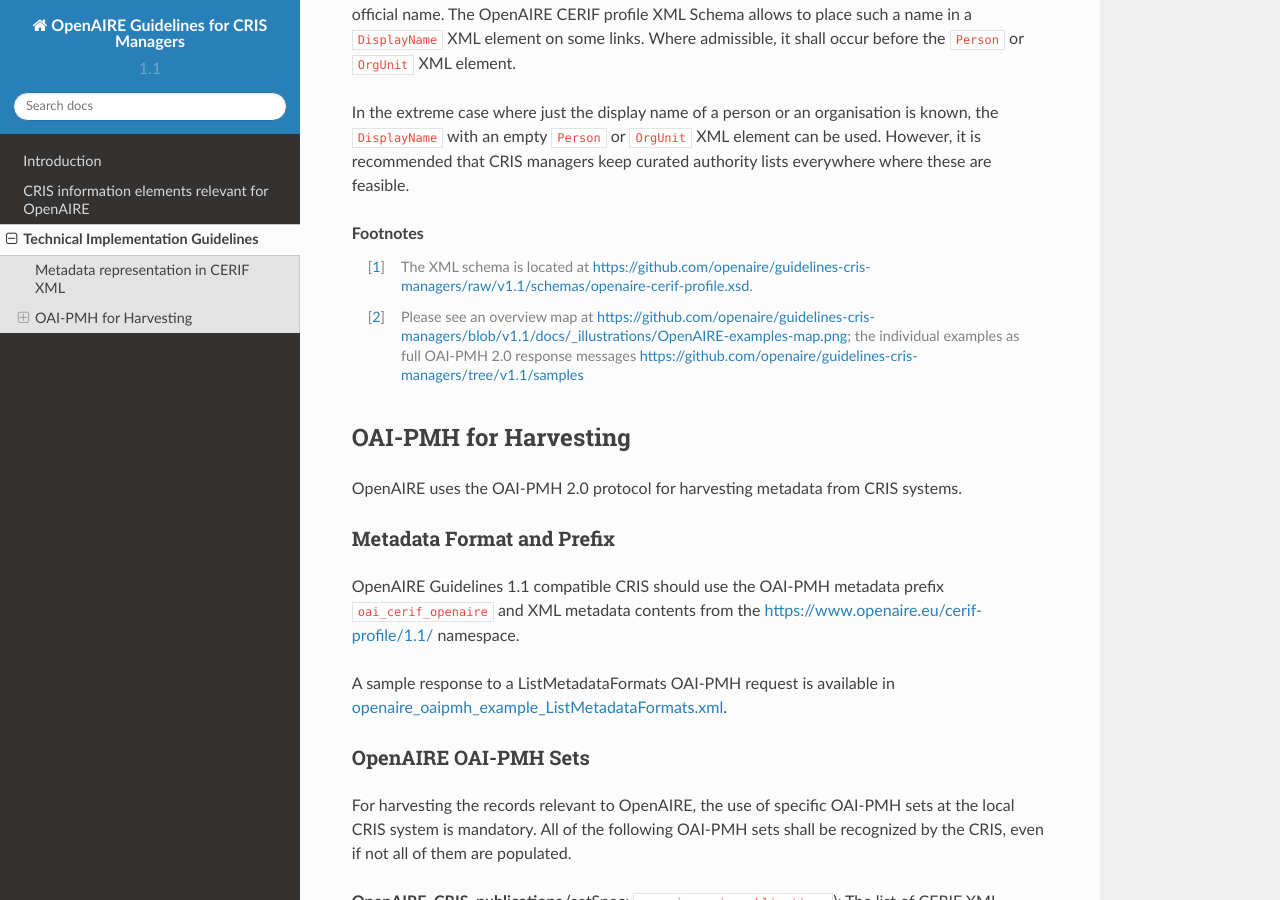
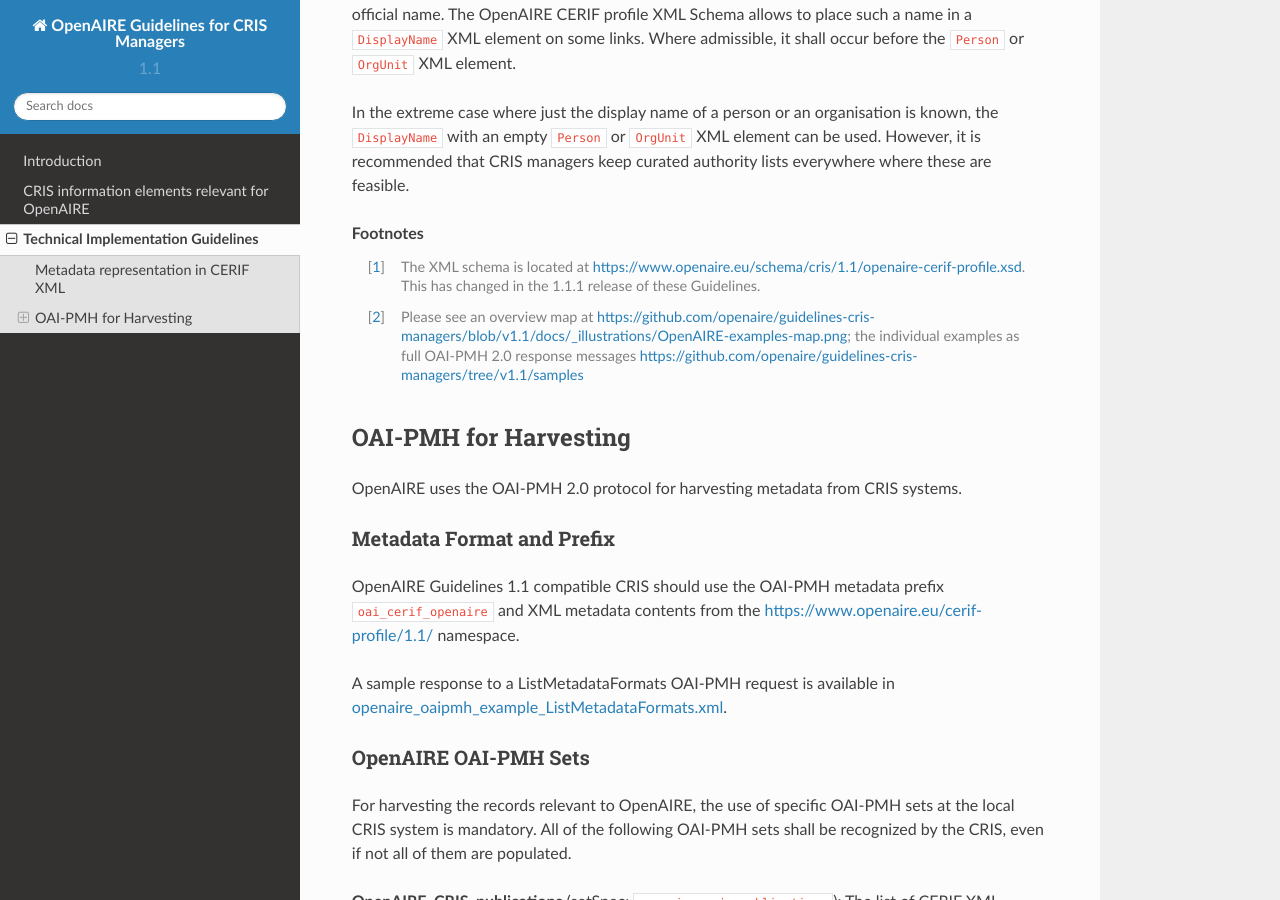
Before and after one commit to openaire/guidelines-cris-managers, a Sphinx documentation site: the page built from docs/implementation.rst, in a window 1280 px wide and 900 px high, scrolled down 864 px. Built offline with Sphinx 7.4.7 and the Read the Docs theme 2.0.0, drawn with Linux system fonts in a browser that asks for light colours.

Commit message:
changed the location of the XML Schema files (#51)

```diff
--- a/docs/implementation.rst
+++ b/docs/implementation.rst
@@ -37,7 +37,7 @@
 
 .. rubric:: Footnotes
 
-.. [#f0] The XML schema is located at `<https://github.com/openaire/guidelines-cris-managers/raw/v1.1/schemas/openaire-cerif-profile.xsd>`_.
+.. [#f0] The XML schema is located at `<https://www.openaire.eu/schema/cris/1.1/openaire-cerif-profile.xsd>`_. This has changed in the 1.1.1 release of these Guidelines.
 .. [#f1] Please see an overview map at `<https://github.com/openaire/guidelines-cris-managers/blob/v1.1/docs/_illustrations/OpenAIRE-examples-map.png>`_; the individual examples as full OAI-PMH 2.0 response messages  `<https://github.com/openaire/guidelines-cris-managers/tree/v1.1/samples>`_
 
 OAI-PMH for Harvesting
```
